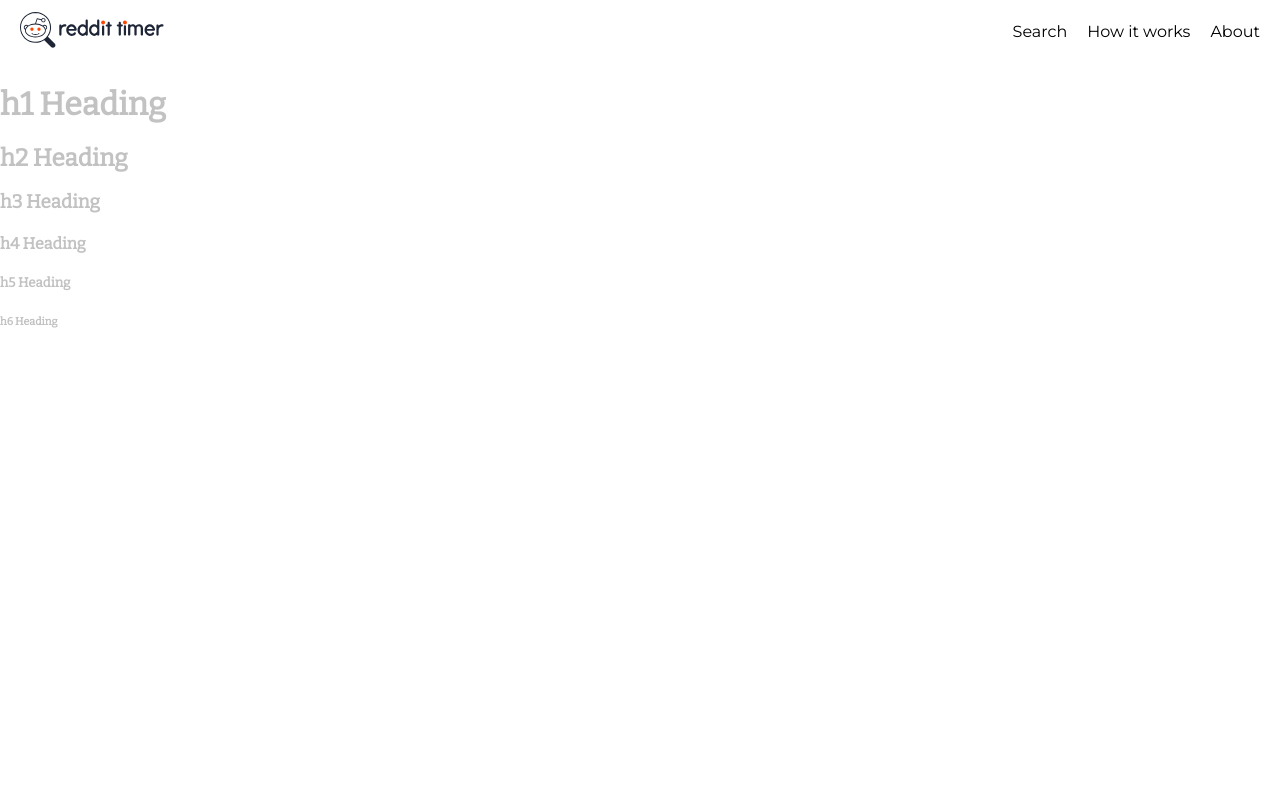
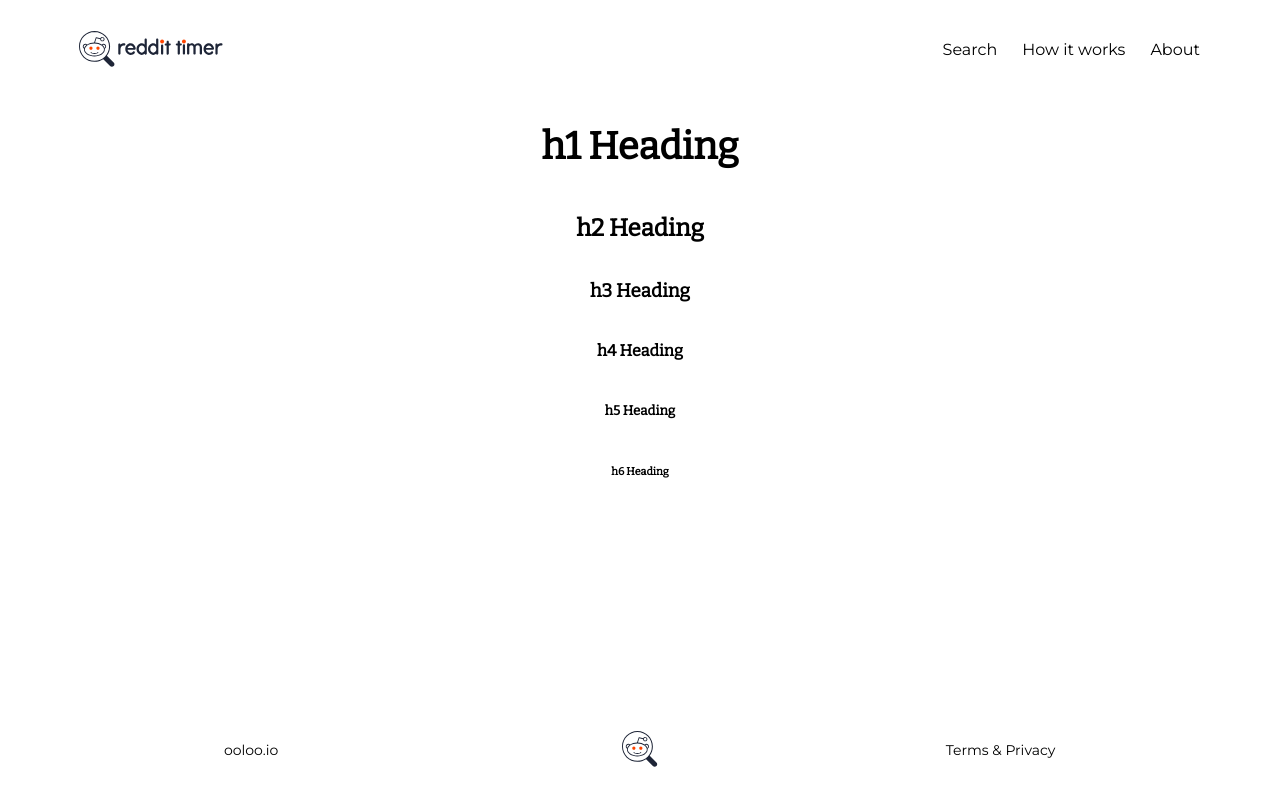
Before and after one commit to ooloo-io/reddit-timer-martink-rsa, a React (Create React App) app: page / in a window 1280 px wide. Built offline with nearby package versions, Linux system fonts and the light colour scheme.

Commit message:
Added footer, pixel-perfect design

```diff
--- a/public/index.html
+++ b/public/index.html
@@ -1,14 +1,12 @@
 <!DOCTYPE html>
 <html lang="en">
+
 <head>
   <meta charset="utf-8" />
   <link rel="icon" href="%PUBLIC_URL%/favicon.ico" />
   <meta name="viewport" content="width=device-width, initial-scale=1" />
   <meta name="theme-color" content="#000000" />
-    <meta
-      name="description"
-      content="Web site created using create-react-app"
-    />
+  <meta name="description" content="Web site created using create-react-app" />
   <link rel="apple-touch-icon" href="%PUBLIC_URL%/logo192.png" />
   <!--
       manifest.json provides metadata used when your web app is installed on a
@@ -24,12 +22,10 @@
       work correctly both with client-side routing and a non-root public URL.
       Learn how to configure a non-root public URL by running `npm run build`.
     -->
-    <link
-      href="https://fonts.googleapis.com/css?family=Bitter:400|Montserrat:400&display=swap"
-      rel="stylesheet"
-    />
+  <link href="https://fonts.googleapis.com/css?family=Bitter:400|Montserrat:400,300&display=swap" rel="stylesheet" />
   <title>React App</title>
 </head>
+
 <body>
   <noscript>You need to enable JavaScript to run this app.</noscript>
   <div id="root"></div>
@@ -44,4 +40,5 @@
       To create a production bundle, use `npm run build` or `yarn build`.
     -->
 </body>
+
 </html>
--- a/src/components/App/App.js
+++ b/src/components/App/App.js
@@ -3,12 +3,15 @@ import { BrowserRouter as Router, Route, Switch } from 'react-router-dom';
 import HomePage from '../../pages/HomePage/HomePage';
 import SearchPage from '../../pages/SearchPage/SearchPage';
 import Header from '../Header/Header';
-import Logo from '../../assets/images/logo.svg';
+import Logo1 from '../../assets/images/logo.svg';
+import Logo2 from '../../assets/images/sign.svg';
+import Footer from '../Footer/Footer';
+import AppWrapper from './App.style';
 
 
 function App() {
   const headerObj = {
-    logo: Logo,
+    logo: Logo1,
     links: [
       {
         title: 'Search',
@@ -24,9 +27,22 @@ function App() {
       },
     ],
   };
+  const footerObj = {
+    logo: Logo2,
+    links: [
+      {
+        title: 'ooloo.io',
+        link: 'https://www.ooloo.io/',
+      },
+      {
+        title: 'Terms & Privacy',
+        link: '/terms',
+      },
+    ],
+  };
 
   return (
-    <div>
+    <AppWrapper>
       <Router>
         <Header logo={headerObj.logo} links={headerObj.links} />
         <Switch>
@@ -37,8 +53,9 @@ function App() {
             <SearchPage />
           </Route>
         </Switch>
+        <Footer logo={footerObj.logo} links={footerObj.links} />
       </Router>
-    </div>
+    </AppWrapper>
   );
 }
 
--- /dev/null
+++ b/src/components/App/App.style.js
@@ -0,0 +1,10 @@
+import styled from 'styled-components';
+
+const AppWrapper = styled.div`
+  display: flex;
+  height: 100%;
+  width: 100%;
+  flex-direction: column;
+`;
+
+export default AppWrapper;
--- /dev/null
+++ b/src/components/Footer/Footer.js
@@ -0,0 +1,44 @@
+import React from 'react';
+import PropTypes from 'prop-types';
+// import { Link } from 'react-router-dom';
+import Link from '../Link/Link';
+import {
+  FooterWrapper,
+  FooterLeft,
+  FooterCenter,
+  FooterRight,
+} from './Footer.style';
+
+function Footer({ logo, links }) {
+  return (
+    <FooterWrapper>
+      <FooterLeft>
+        <Link href={links[0].link} alt={links[0].title}>
+          {links[0].title}
+        </Link>
+      </FooterLeft>
+      <FooterCenter>
+        <Link to="/" alt="Home">
+          <img src={logo} alt="Logo" />
+        </Link>
+      </FooterCenter>
+      <FooterRight>
+        <Link to={links[1].link} alt={links[1].title}>
+          {links[1].title}
+        </Link>
+      </FooterRight>
+    </FooterWrapper>
+  );
+}
+
+Footer.propTypes = {
+  logo: PropTypes.string.isRequired,
+  links: PropTypes.arrayOf(
+    PropTypes.shape({
+      title: PropTypes.string,
+      link: PropTypes.string,
+    }),
+  ).isRequired,
+};
+
+export default Footer;
--- /dev/null
+++ b/src/components/Footer/Footer.style.js
@@ -0,0 +1,48 @@
+import styled from 'styled-components';
+
+const FooterWrapper = styled.footer`
+  display: flex;
+  min-height: 100px;
+  width: 100%;
+`;
+
+const FooterItem = styled.div`
+  box-sizing: border-box;
+  display: flex;
+  width: 33.3%;
+  align-items: center;
+  font-size: 14px;
+`;
+
+const FooterLeft = styled(FooterItem)`
+  padding-left: 76px;
+  justify-content: center;
+`;
+
+const FooterCenter = styled(FooterItem)`
+padding-left: 1px;
+padding-top: 2px;
+  justify-content: center;
+`;
+
+const FooterRight = styled(FooterItem)`
+  padding-right: 130px;
+  justify-content: center;
+`;
+
+const LogoContainer = styled.div`
+  display: flex;
+  align-items: center;
+  width: auto;
+`;
+
+const LinksContainer = styled.nav`
+  display: flex;
+  justify-content: flex-end;
+  align-items: center;
+  width: 100%;
+`;
+
+export {
+  FooterWrapper, LogoContainer, LinksContainer, FooterLeft, FooterCenter, FooterRight,
+};
--- a/src/components/Header/Header.js
+++ b/src/components/Header/Header.js
@@ -1,23 +1,23 @@
 import React from 'react';
 import PropTypes from 'prop-types';
-import Link from '../Link/Link';
 import {
   HeaderWrapper,
   LogoContainer,
   LinksContainer,
+  NavLink,
 } from './Header.style';
 
 function Header({ logo, links }) {
   return (
     <HeaderWrapper>
       <LogoContainer>
-        <Link to="/">
+        <NavLink to="/">
           <img src={logo} alt="Logo" />
-        </Link>
+        </NavLink>
       </LogoContainer>
       <LinksContainer>
         {links.map((item) => (
-          <Link key={item.title} to={item.link}>{item.title}</Link>
+          <NavLink key={item.title} to={item.link} alt={item.title}>{item.title}</NavLink>
         ))}
       </LinksContainer>
     </HeaderWrapper>
--- a/src/components/Header/Header.style.js
+++ b/src/components/Header/Header.style.js
@@ -1,8 +1,9 @@
 import styled from 'styled-components';
+import Link from '../Link/Link';
 
 const HeaderWrapper = styled.header`
   display: flex;
-  height: 65px;
+  min-height: 100px;
   width: 100%;
 `;
 
@@ -10,7 +11,8 @@ const LogoContainer = styled.div`
   display: flex;
   align-items: center;
   width: auto;
-  margin-left: ${(props) => props.theme.spacing.baseline};
+  padding-top: 2px;
+  padding-left: 54px;
 `;
 
 const LinksContainer = styled.nav`
@@ -18,9 +20,13 @@ const LinksContainer = styled.nav`
   justify-content: flex-end;
   align-items: center;
   width: 100%;
-  margin-right: ${(props) => props.theme.spacing.baseline};
+  padding-right: 80px;
+`;
+
+const NavLink = styled(Link)`
+  margin-left: 25px;
 `;
 
 export {
-  HeaderWrapper, LogoContainer, LinksContainer,
+  HeaderWrapper, LogoContainer, LinksContainer, NavLink,
 };
--- a/src/components/Link/Link.js
+++ b/src/components/Link/Link.js
@@ -1,16 +1,28 @@
-import styled from 'styled-components';
-import { Link as link } from 'react-router-dom';
+import React from 'react';
+import PropTypes from 'prop-types';
+import { Link as RouterLink } from 'react-router-dom';
 
-const Link = styled(link)`
-  color: ${(props) => props.theme.colors.textPrimary.main};
-  margin-right: ${(props) => props.theme.spacing.headerLinks};
-  text-decoration: none;
-  &:hover {
-    color: ${(props) => props.theme.colors.textPrimary.light};
-  }
-  &:last-child {
-    margin-right: 0;
-  }
-`;
+function Link({
+  to, href, alt, className, children,
+}) {
+  // If there is a 'href', return a normal a href tag, otherwise use Router
+  return href ? <a className={className} href={href} alt={alt}>{children}</a>
+    : <RouterLink className={className} to={to} alt={alt}>{children}</RouterLink>;
+}
+
+Link.propTypes = {
+  to: PropTypes.string,
+  href: PropTypes.string,
+  alt: PropTypes.string,
+  className: PropTypes.string,
+  children: PropTypes.node.isRequired,
+};
+
+Link.defaultProps = {
+  to: '',
+  href: '',
+  alt: '',
+  className: '',
+};
 
 export default Link;
--- a/src/pages/HomePage/HomePage.js
+++ b/src/pages/HomePage/HomePage.js
@@ -1,15 +1,16 @@
 import React from 'react';
+import HomepageWrapper from './HomePage.style';
 
 function HomePage() {
   return (
-    <div>
+    <HomepageWrapper>
       <h1>h1 Heading</h1>
       <h2>h2 Heading</h2>
       <h3>h3 Heading</h3>
       <h4>h4 Heading</h4>
       <h5>h5 Heading</h5>
       <h6>h6 Heading</h6>
-    </div>
+    </HomepageWrapper>
   );
 }
 
--- /dev/null
+++ b/src/pages/HomePage/HomePage.style.js
@@ -0,0 +1,11 @@
+import styled from 'styled-components';
+
+const HomepageWrapper = styled.section`
+display: flex;
+align-items: center;
+flex-direction: column;
+  height: 100%;
+  width: 100%;
+`;
+
+export default HomepageWrapper;
--- a/src/styles/globalStyle.js
+++ b/src/styles/globalStyle.js
@@ -1,14 +1,31 @@
 import { createGlobalStyle } from 'styled-components';
 
 const GlobalStyle = createGlobalStyle`
-  h1, h2, h3, h4, h5, h6 {
-    font-family: ${(props) => props.theme.fonts[0]};
-    color: ${(props) => props.theme.colors.textSecondary.main};
+  #root, html, body {
+    height: 100%;
   }
   body {
     font-family: ${(props) => props.theme.fonts[1]};
     color: ${(props) => props.theme.colors.textPrimary.main};
   }
+  h1, h2, h3, h4, h5, h6 {
+    font-family: ${(props) => props.theme.fonts[0]};
+    color: ${(props) => props.theme.colors.textPrimary.main};
+  }
+  h1 {
+    font-size: 2.375rem;
+  }
+  h2 {
+    font-size: 1.5rem;
+  }
+  a {
+    color: ${(props) => props.theme.colors.textPrimary.main};
+    text-decoration: none;
+    transition: color 300ms ease-out;
+    &:hover {
+      color: ${(props) => props.theme.colors.textPrimary.light};
+    }
+  }
 `;
 
 export default GlobalStyle;
```
Also changed, not shown: src/assets/images/sign.svg (added). Lines whose indentation alone changed are shown as unchanged.
